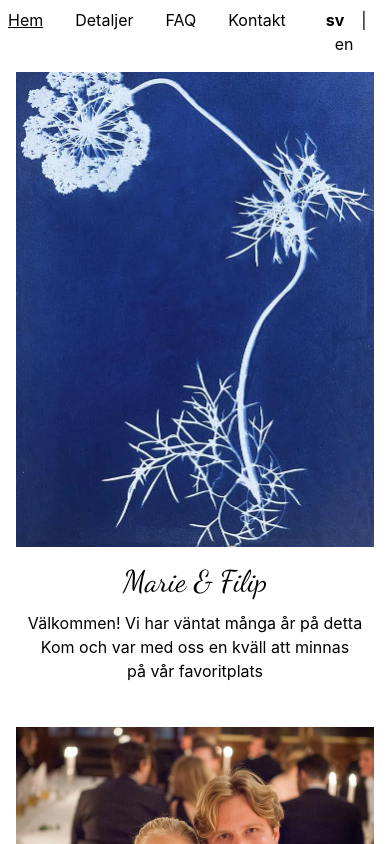
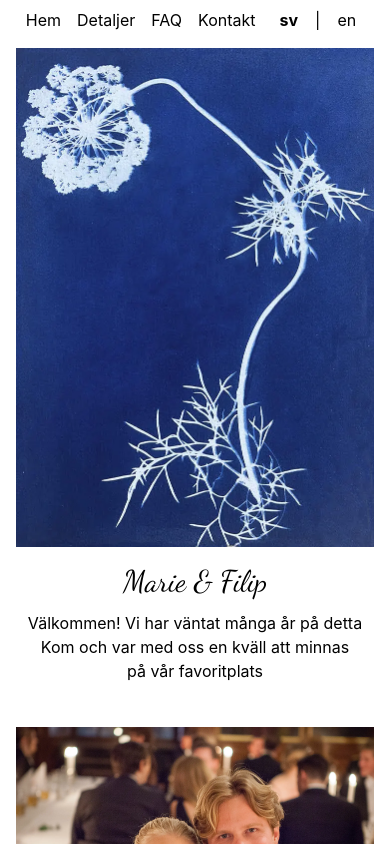
Before and after one commit to filiphi/stalkrantz-heart-hindemark, a Next.js app: page / in a window 390 px wide. Shown: the top 844 px of the page. Built offline with nearby package versions, Linux system fonts and the light colour scheme.

Commit message:
Updated menu for small screens

```diff
--- a/pages/index.jsx
+++ b/pages/index.jsx
@@ -40,9 +40,11 @@ const Home = () => {
         <meta charSet="utf-8" />
         <meta name="viewport" content="initial-scale=1.0, width=device-width" />
       </Head>
-      <header className={`fixed top-0 w-full bg-white z-10 ${styles.header}`}>
+      <header
+        className={`px-4 fixed top-0 w-full bg-white z-10 ${styles.header}`}
+      >
         <div className="pb-2">
-          <nav className="flex justify-center space-x-4">
+          <nav className="flex justify-center space-x-0 md:space-x-4">
             <Link href="#landing" className="p-2 hover:underline">
               {t["header-nav-landing"]}
             </Link>{" "}
```
Also changed, not shown: 1 other file (tests, documents, lock files or other folders).
